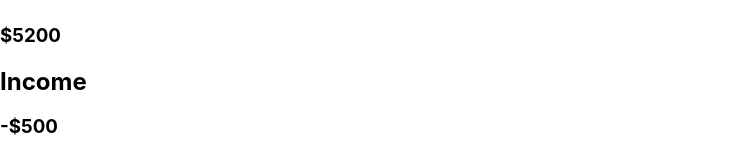
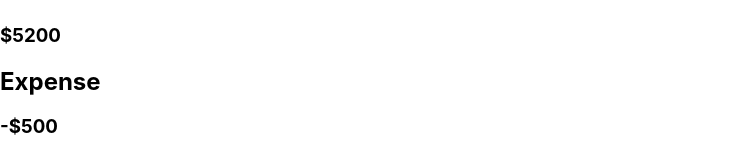
Before and after one commit to EhsanShakil/Expense-Tracker-Using-TypeScript, a React (Create React App) app: page / in a window 1280 px wide. Shown: the part 199-356 px from the top of the page, without its empty margins (0-729 px from the left). Built offline with nearby package versions, Linux system fonts and the light colour scheme.

Commit message:
Update Expense.tsx

```diff
--- a/src/Components/Expense.tsx
+++ b/src/Components/Expense.tsx
@@ -7,13 +7,13 @@ const Balance = () => {
   const amount = transaction.filter(
     (transaction: any) => transaction.Amount < 0
   );
-  const income = amount.map((income: any) => income.Amount);
-  const total = income.reduce((acc: number, item: number) => (acc += item), 0);
+  const expense = amount.map((income: any) => income.Amount);
+  const total = expense.reduce((acc: number, item: number) => (acc += item), 0);
   console.log(total);
 
   return (
     <div className="balancecomponent">
-      <h2>Income</h2>
+      <h2>Expense</h2>
 
       <h3>
         <b>-${Math.abs(total)}</b>
```
